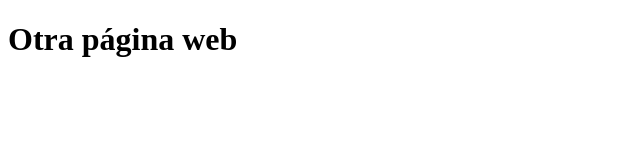
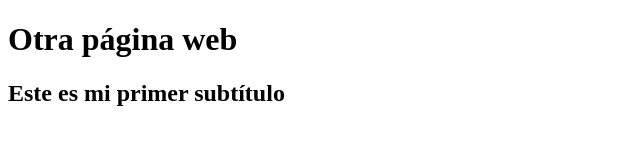
Before and after one commit to niicoquinteros/prueba-curso-intensivo, a plain HTML site: page Clase 2/index.html in a window 1280 px wide. Shown: the whole page, without its empty margins (0-640 px from the left). Drawn offline with Linux system fonts and the light colour scheme.

Commit message:
creamos un subtítulo

```diff
--- a/Clase 2/index.html
+++ b/Clase 2/index.html
@@ -8,5 +8,6 @@
 <body>
 
     <h1> Otra página web </h1>
+    <h2> Este es mi primer subtítulo</h2>
 </body>
 </html>
```
